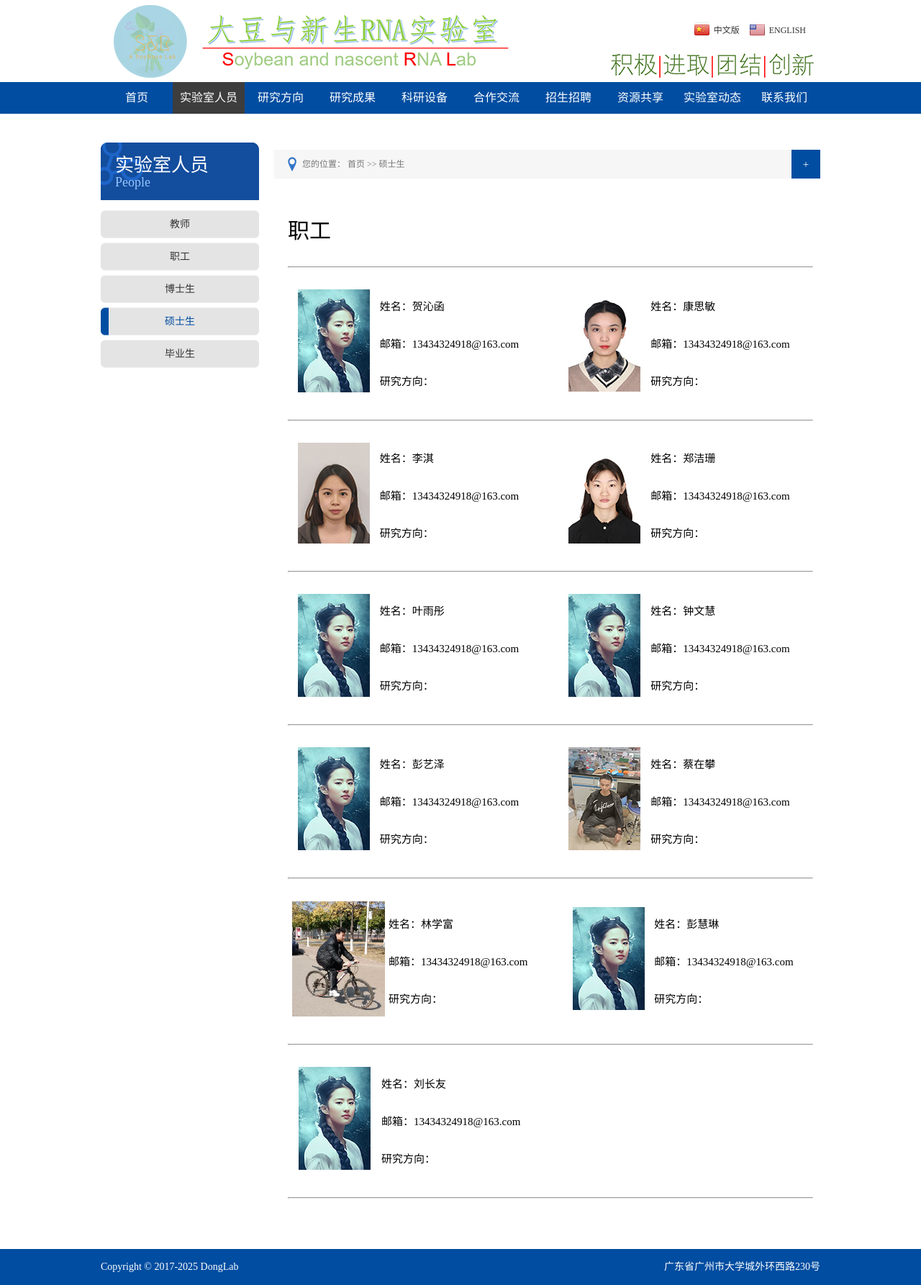
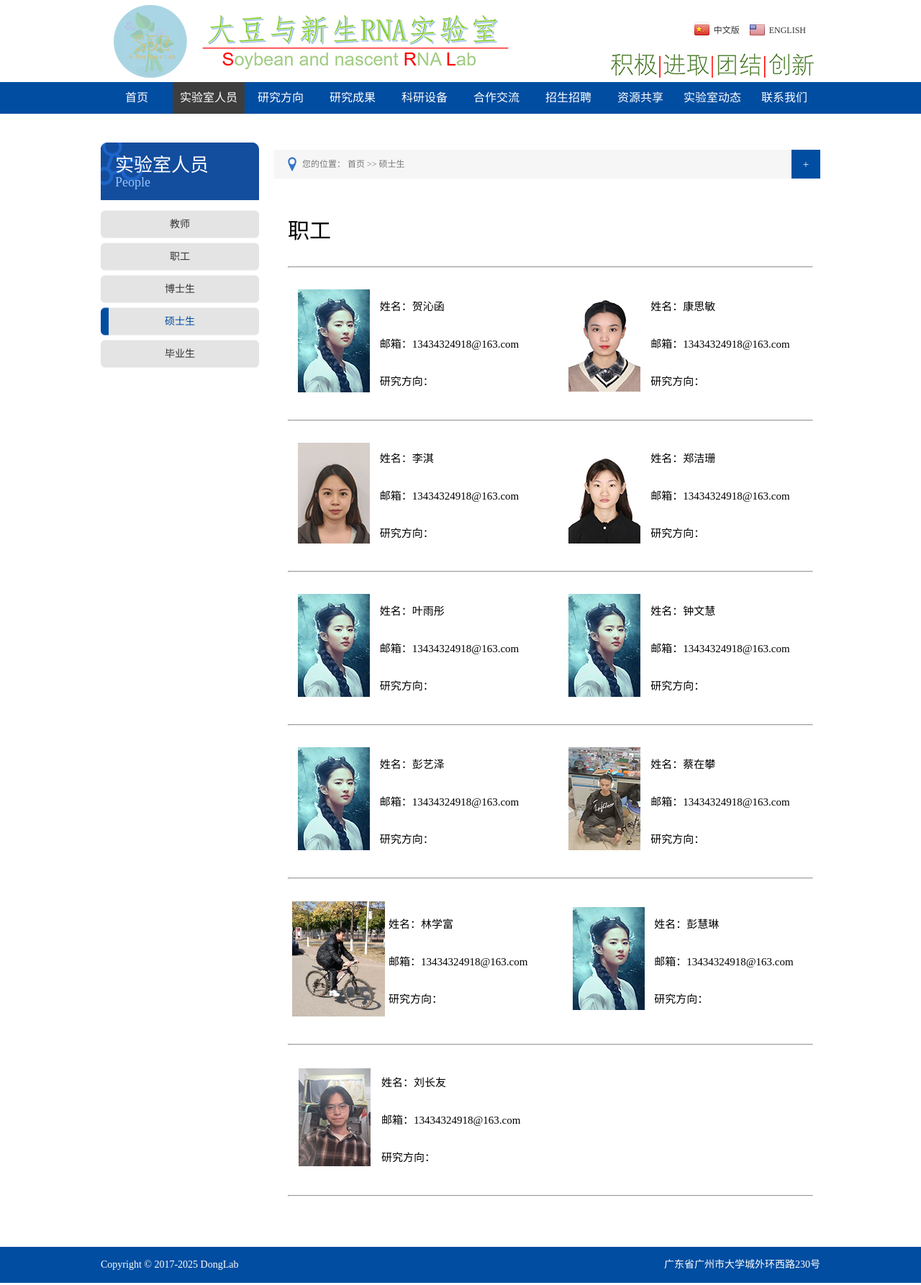
Before and after one commit to zhanweimin2021/zhanweimin2021.github.io, a Jekyll site: the page built from pages/master.html, in a window 1280 px wide. Shown: the whole page at 72% size. Built offline with Jekyll 4.4.1, drawn with Linux system fonts in a browser that asks for light colours.

Commit message:
Update master.html

```diff
--- a/pages/master.html
+++ b/pages/master.html
@@ -66,7 +66,7 @@
       <hr>
       <table style="margin-top:30px;margin-bottom:30px">
         <tr>
-          <td width="120"><p align="center"><img src="/images/staff/moyayong.jpg"></p></td>
+          <td width="120"><p align="center"><img src="/images/staff/liuchangyou.jpg"></p></td>
           <td width="235"><p>姓名：刘长友</p><br><p>邮箱：13434324918@163.com</p><br><p>研究方向：</p></td>
         </tr>
       </table>
```
